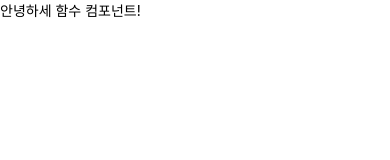
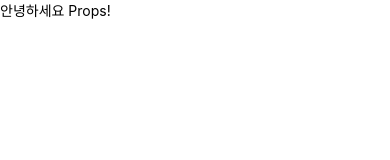
Before and after one commit to ddojai/react-native-learning, a React Native app in the folder LearnReactNative/: screen / in a window 390 px wide. Shown: the top 160 px of the page. Built offline with nearby package versions, Linux system fonts and the light colour scheme.

Commit message:
2.2 Props

```diff
--- a/LearnReactNative/App.js
+++ b/LearnReactNative/App.js
@@ -5,7 +5,7 @@ import Greeting from './components/Greeting';
 const App = () => {
   return (
     <SafeAreaView>
-      <Greeting />
+      <Greeting name="Props" />
     </SafeAreaView>
   );
 };
--- a/LearnReactNative/components/Greeting.js
+++ b/LearnReactNative/components/Greeting.js
@@ -1,10 +1,10 @@
 import React from 'react';
 import {View, Text} from 'react-native';
 
-function Greeting() {
+function Greeting(props) {
   return (
     <View>
-      <Text>안녕하세 함수 컴포넌트!</Text>
+      <Text>안녕하세요 {props.name}!</Text>
     </View>
   );
 }
```
